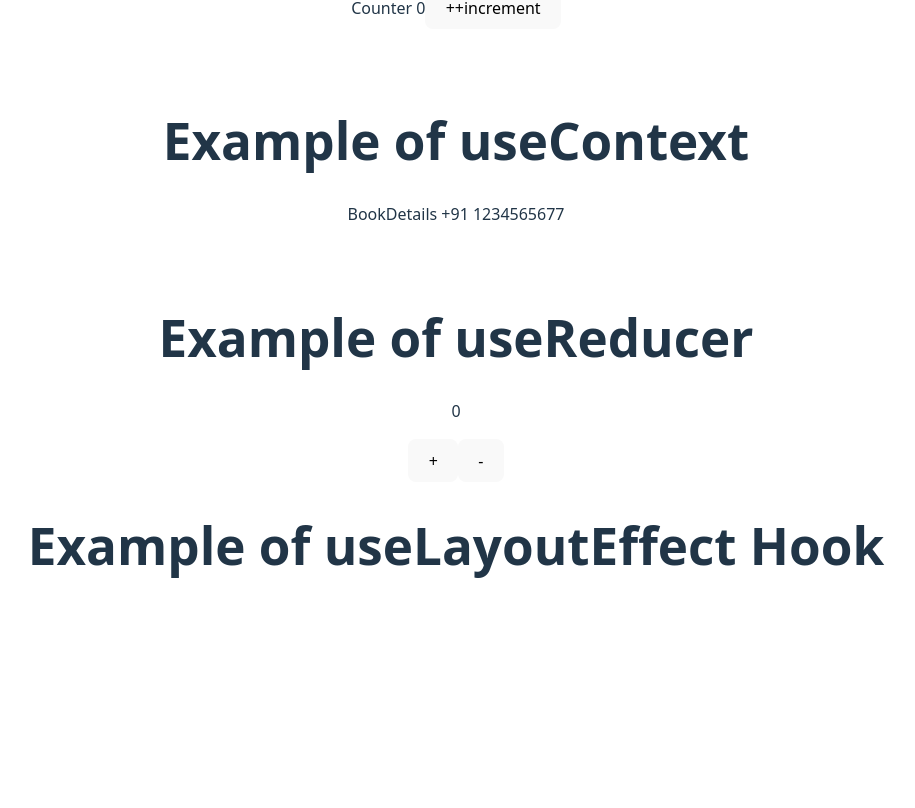
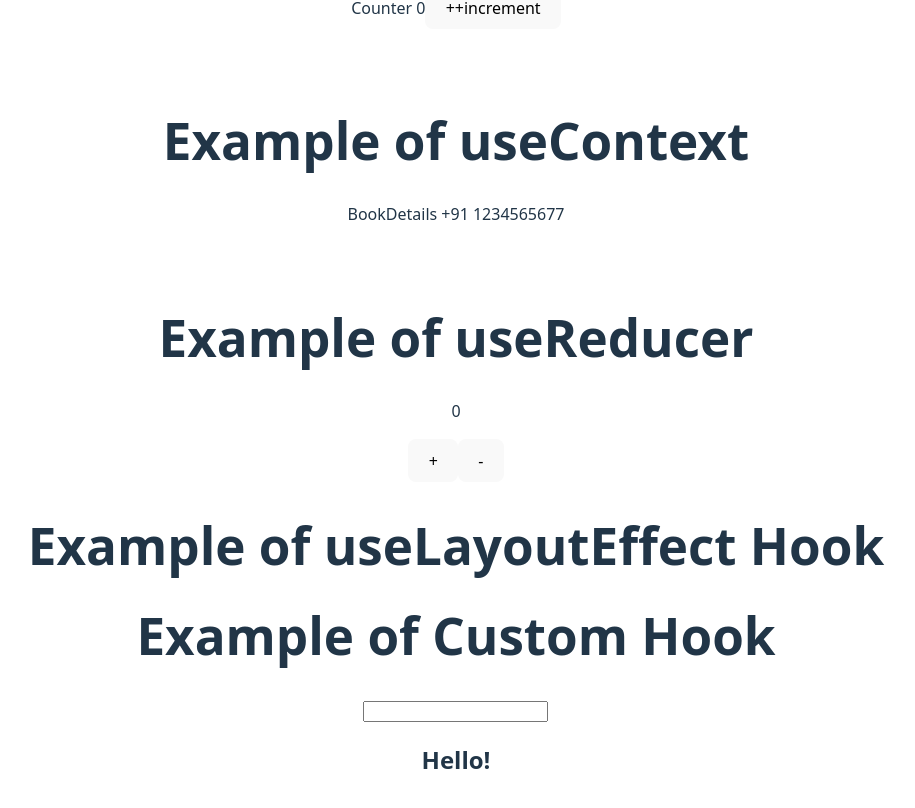
Before and after one commit to Anubhav1603/javascrit_basics, a React (Vite) app in the folder react_practice/: page / in a window 1280 px wide. Shown: the part 1267-2075 px from the top of the page, without its empty margins (184-1099 px from the left). Before the commit the page ends 1906 px from the top, so only its background shows below. Built offline with nearby package versions, Linux system fonts and the light colour scheme.

Commit message:
feat: add customhook

```diff
--- /dev/null
+++ b/react_practice/components/custom.jsx
@@ -0,0 +1,16 @@
+import { useLocalStorage } from "../hooks/useLocalStorage";
+
+export const CustomHook = () => {
+  const [name, setName] = useLocalStorage("username", "");
+  return (
+    <>
+      <h1>Example of Custom Hook</h1>
+      <input
+        type="text"
+        value={name}
+        onChange={(e) => setName(e.target.value)}
+      />
+      <h2>Hello! {name}</h2>
+    </>
+  );
+};
--- /dev/null
+++ b/react_practice/hooks/useLocalStorage.jsx
@@ -0,0 +1,9 @@
+import { useEffect, useState } from "react";
+
+export const useLocalStorage = (key, initialValue) => {
+  const [name, setName] = useState(
+    localStorage.getItem(key) ? localStorage.getItem(key) : initialValue
+  );
+  useEffect(() => localStorage.setItem(key, name));
+  return [name, setName];
+};
--- a/react_practice/src/App.jsx
+++ b/react_practice/src/App.jsx
@@ -7,6 +7,7 @@ import { Callback } from "../components/callback";
 import { Book } from "../components/book";
 import { BetterCount } from "../components/usereducer";
 import { LayoutEffect } from "../components/layouteffect";
+import { CustomHook } from "../components/custom";
 function App() {
   return (
     <>
@@ -18,6 +19,7 @@ function App() {
       <Book />
       <BetterCount />
       <LayoutEffect />
+      <CustomHook />
     </>
   );
 }
```
